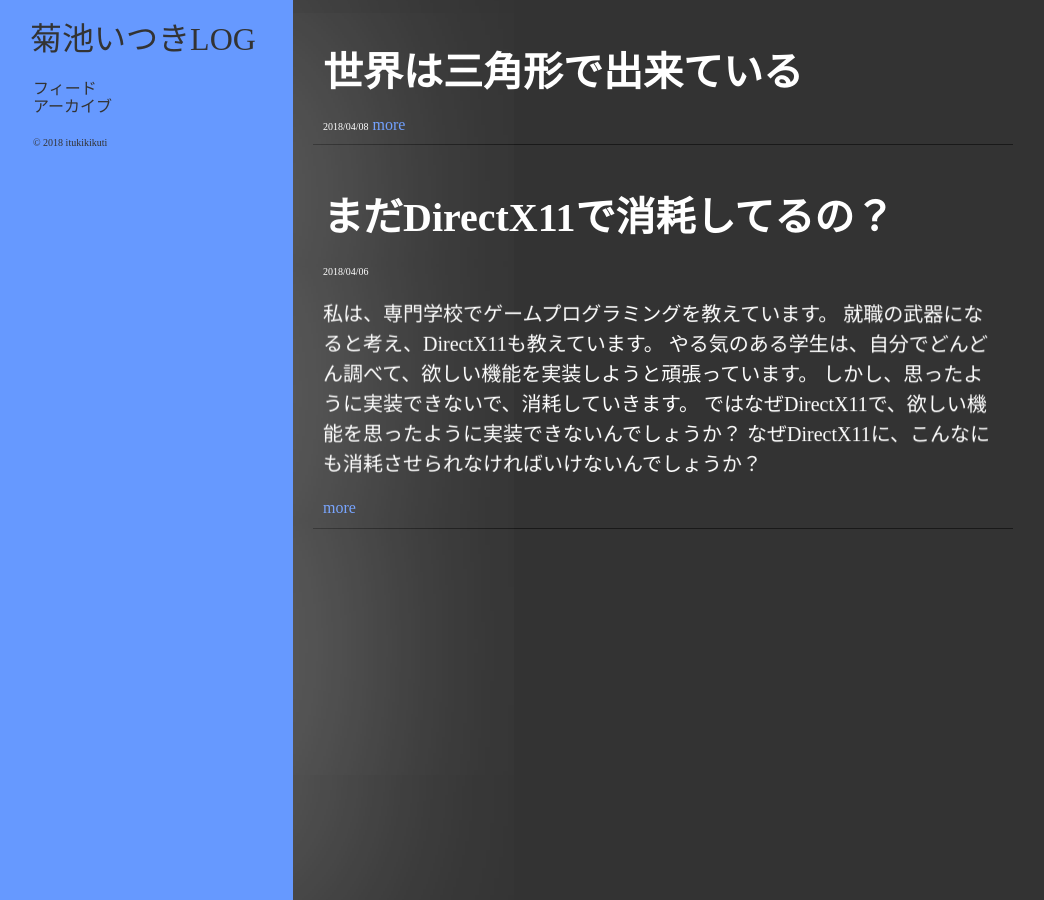
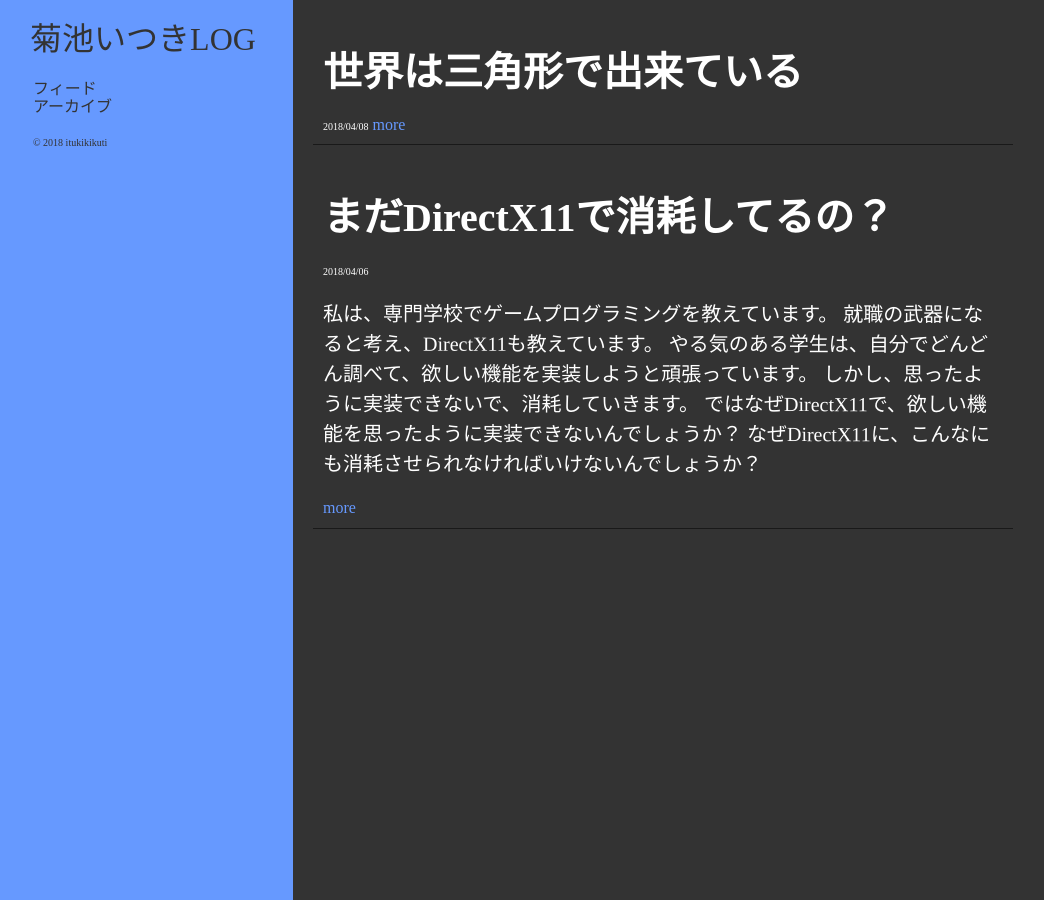
Before and after one commit to itukikikuti/windblow.net, a Jekyll site: the page built from index.html, in a window 1280 px wide. Shown: the whole page, without its empty margins (7-1051 px from the left). Built offline with Jekyll 4.4.1, drawn with Linux system fonts in a browser that asks for light colours; some web fonts are replaced; the list of posts is cut into pages by our own code.

Commit message:
Update style.scss

```diff
--- a/css/style.scss
+++ b/css/style.scss
@@ -20,7 +20,6 @@
     width: 300px;
     height: 100%;
     background: $color;
-    box-shadow: 0px 0px 500px rgba(255, 255, 255, 0.5);
     h1 {
         font-weight: 100;
         text-align: center;
```
